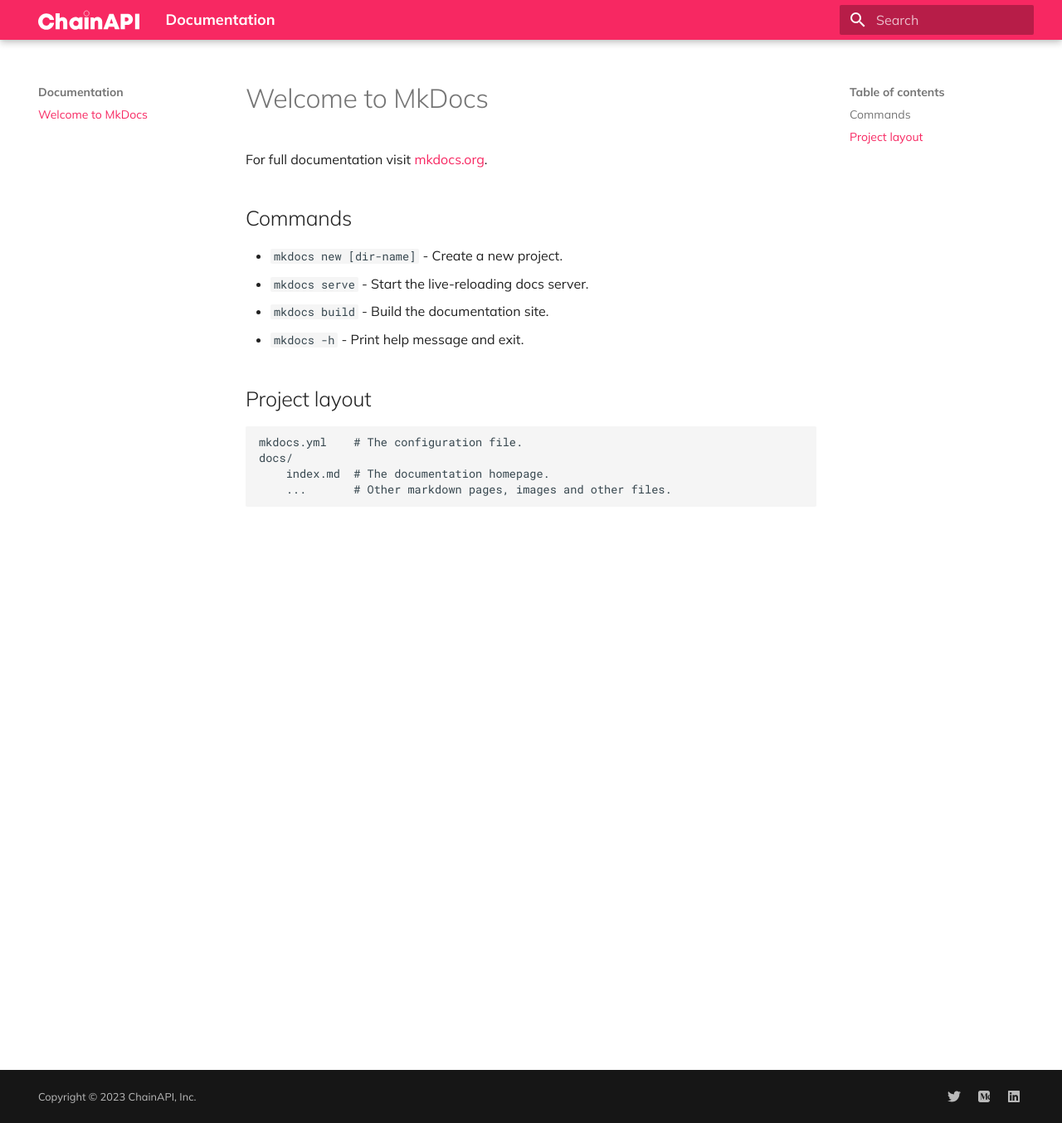
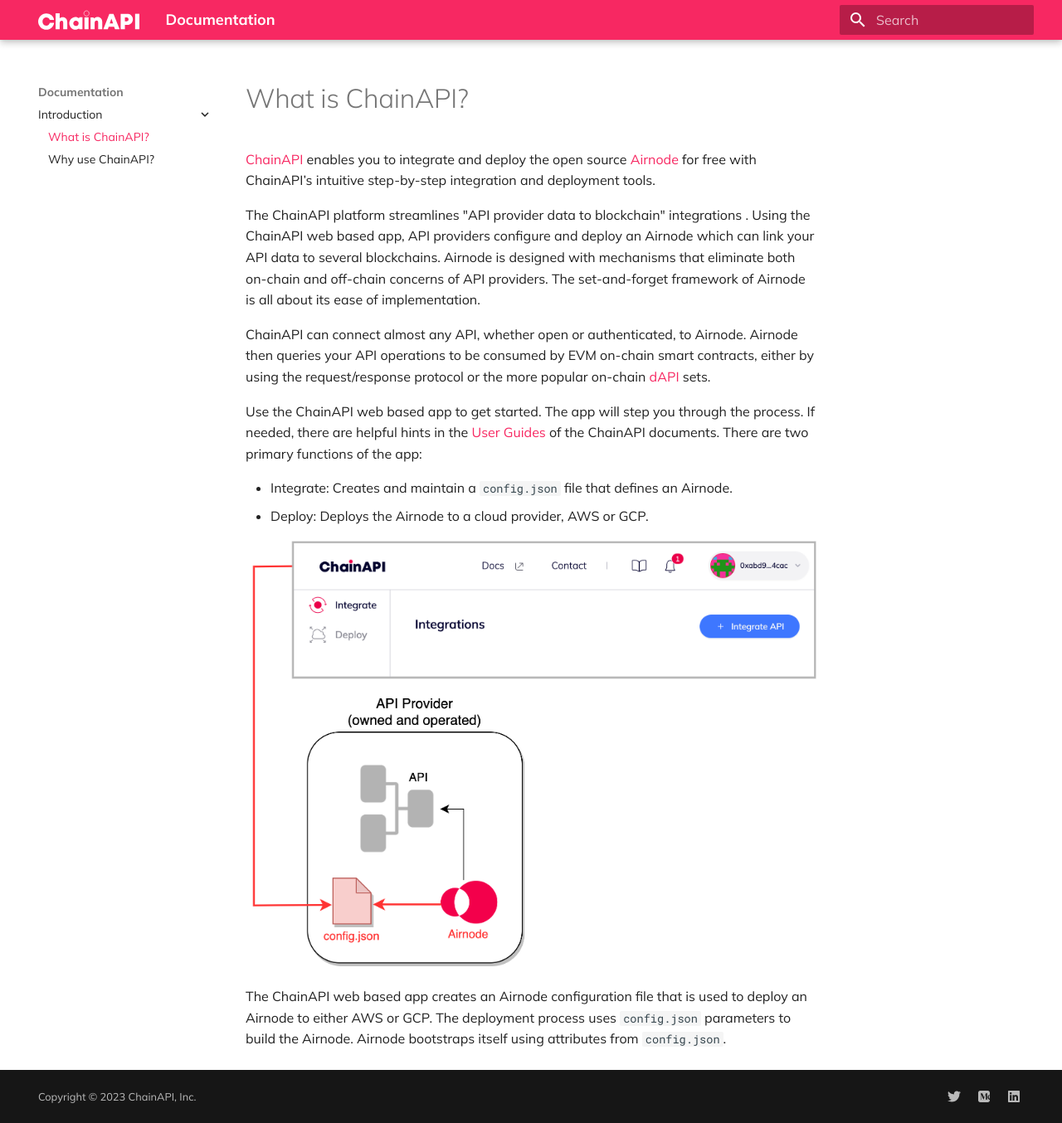
Before and after one commit to chainapi/chainapi-docs, an MkDocs documentation site: the page built from docs/index.md, in a window 1280 px wide and 1354 px high. Shown: the whole window at 83% size. Built offline with MkDocs 1.6.1 and Material for MkDocs 9.7.7, drawn with Linux system fonts in a browser that asks for light colours.

Commit message:
Add introduction pages

```diff
--- a/docs/index.md
+++ b/docs/index.md
@@ -1,17 +1,36 @@
-# Welcome to MkDocs
+---
+title: What is ChainAPI?
+---
 
-For full documentation visit [mkdocs.org](https://www.mkdocs.org).
+# What is ChainAPI?
 
-## Commands
+[ChainAPI](https://chainapi.com) enables you to integrate and deploy the open
+source [Airnode](https://docs.api3.org/airnode/latest/) for free with ChainAPI’s intuitive
+step-by-step integration and deployment tools.
 
-* `mkdocs new [dir-name]` - Create a new project.
-* `mkdocs serve` - Start the live-reloading docs server.
-* `mkdocs build` - Build the documentation site.
-* `mkdocs -h` - Print help message and exit.
+The ChainAPI platform streamlines "API provider data to blockchain" integrations
+. Using the ChainAPI web based app, API providers configure and deploy an
+Airnode which can link your API data to several blockchains. Airnode is designed
+with mechanisms that eliminate both on-chain and off-chain concerns of API
+providers. The set-and-forget framework of Airnode is all about its ease of
+implementation.
 
-## Project layout
+ChainAPI can connect almost any API, whether open or authenticated, to Airnode.
+Airnode then queries your API operations to be consumed by EVM on-chain smart
+contracts, either by using the request/response protocol or the more popular
+on-chain [dAPI](https://docs.api3.org/dapis/) sets.
 
-    mkdocs.yml    # The configuration file.
-    docs/
-        index.md  # The documentation homepage.
-        ...       # Other markdown pages, images and other files.
+Use the ChainAPI web based app to get started. The app will step you through the
+process. If needed, there are helpful hints in the
+[User Guides](user-guides/integrations.md) of the ChainAPI documents. There
+are two primary functions of the app:
+
+- Integrate: Creates and maintain a `config.json` file that defines an Airnode.
+- Deploy: Deploys the Airnode to a cloud provider, AWS or GCP.
+
+![Screenshot](./images/what-overview.png)
+
+The ChainAPI web based app creates an Airnode configuration file that is used to
+deploy an Airnode to either AWS or GCP. The deployment process uses
+`config.json` parameters to build the Airnode. Airnode bootstraps itself using
+attributes from `config.json`.
--- a/mkdocs.yml
+++ b/mkdocs.yml
@@ -23,3 +23,8 @@ extra:
 
 extra_css:
   - stylesheets/extra.css
+
+nav:
+  - Introduction:
+      - "What is ChainAPI?": "index.md"
+      - "Why use ChainAPI?": "introduction/why-use-chainapi.md"
```
Also changed, not shown: docs/introduction/why-use-chainapi.md (added, +27 -0 lines), docs/mkdocs.md (added, +17 -0 lines), docs/images/what-overview.png (added), docs/images/why-overview.png (added), 1 other file.
